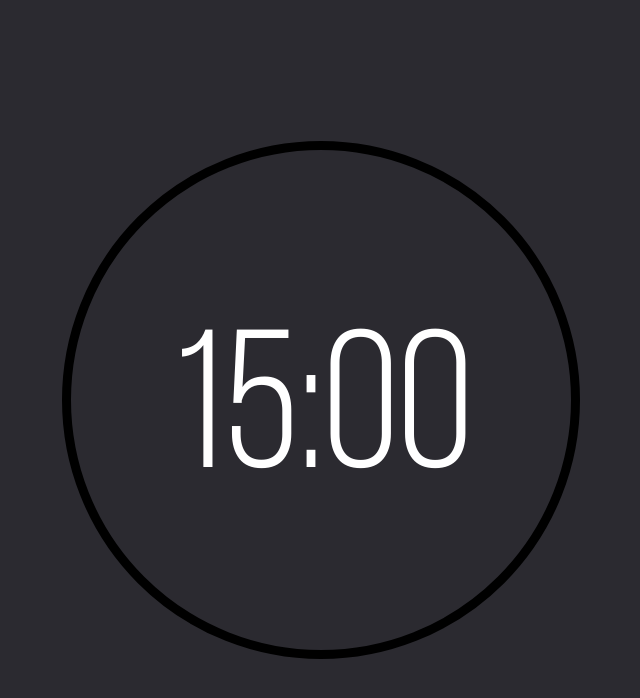
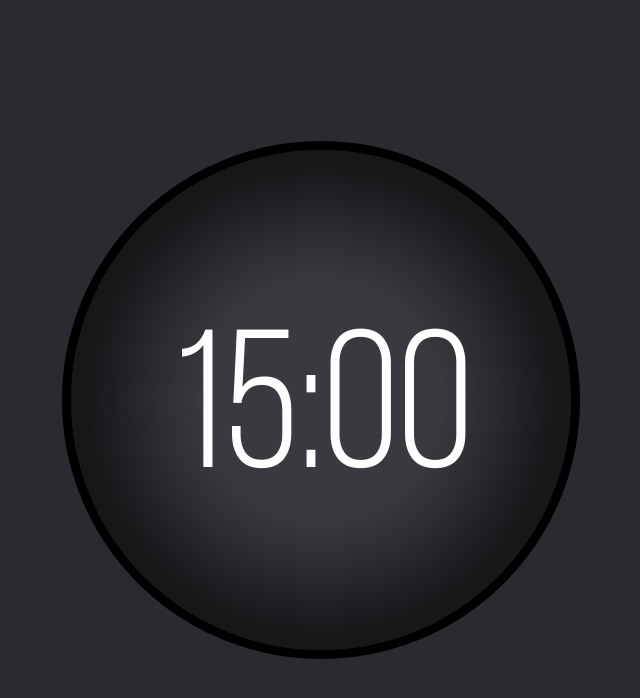
Before and after one commit to santakadev/advent-of-css-2021, a plain HTML site: page 01/index.html in a window 1280 px wide. Shown: the whole page, without its empty margins (319-959 px from the left). Drawn offline with Linux system fonts and the light colour scheme.

Commit message:
radial background

```diff
--- a/01/styles.css
+++ b/01/styles.css
@@ -27,6 +27,7 @@ body {
     align-items: center;
     outline: 9px solid #000000;
     border-radius: 50%;
+    background: radial-gradient(circle at center, #3A393F, #3A393F, #17171A, #17171A);
 }
 
 .timer__text {
```
